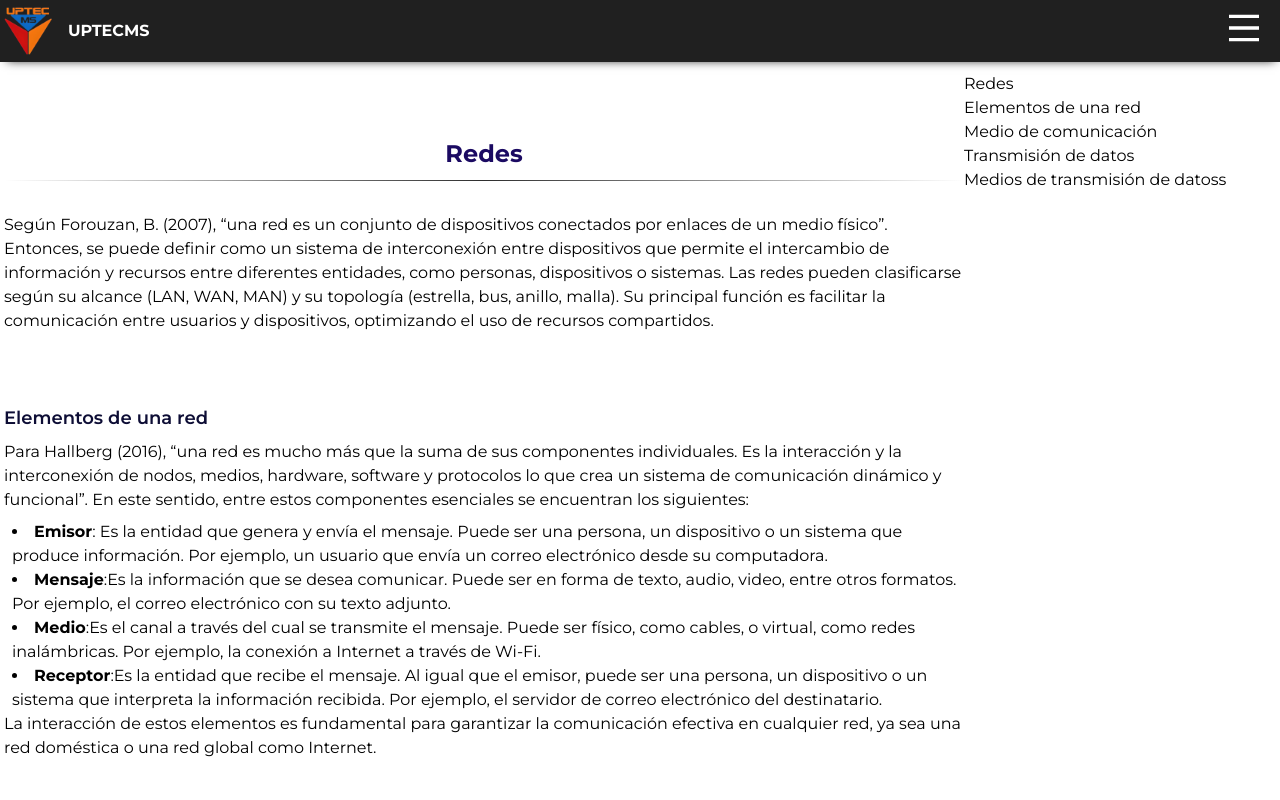
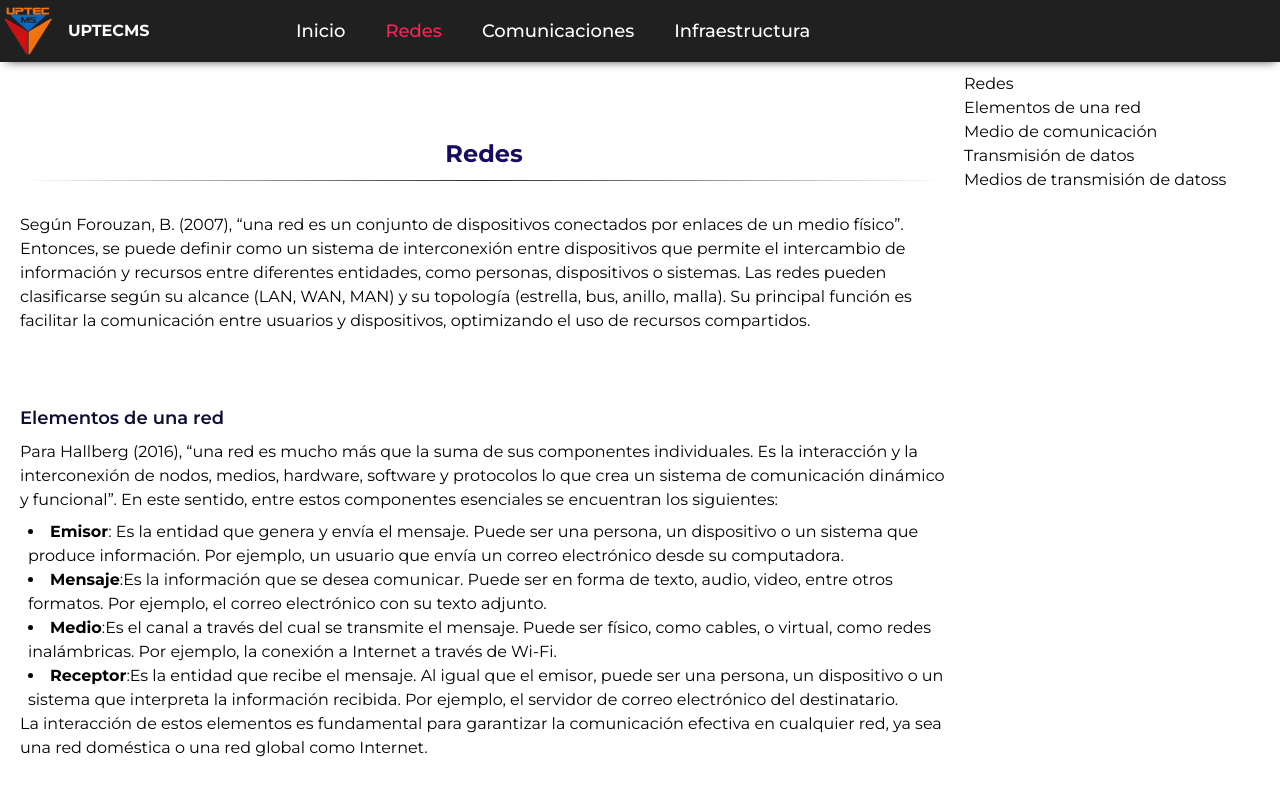
Before and after one commit to 30Bkr/NVPortafolio, a Next.js app: page /redes in a window 1280 px wide. Shown: the top 800 px of the page. Built offline with nearby package versions, Linux system fonts and the light colour scheme; a web font is replaced by a local one.

Commit message:
terminamos

```diff
--- a/src/app/comunicaciones/page.jsx
+++ b/src/app/comunicaciones/page.jsx
@@ -4,8 +4,8 @@ import Image from 'next/image';
 import Link from 'next/link';
 export default function Page() {
   return (
-    <div className={`py-18 ${styles.contenedor} w-full grid grid-cols-4`}>
-      <div className={`col-span-3 ${styles.blog}`} id='contenido'>
+    <div className={`py-18 px-2 lg:px-0 ${styles.contenedor} w-full lg:grid lg:grid-cols-4`}>
+      <div className={`lg:col-span-3 ${styles.blog}`} id='contenido'>
         <div id='lineas' className='pt-16'>
           <h2>Comunicaciones</h2>
           <div className="w-full p-[0.5px] bg-gradient-to-r from-transparent via-foreground/90 to-transparent mb-8"/>
@@ -108,8 +108,8 @@ export default function Page() {
         </div>
 
       </div>
-      <div id='side-bar' className='col-span-1 relative'>
-        <div className='fixed'>
+      <div id='side-bar' className='lg:col-span-1 lg:relative lg:flex hidden'>
+        <div className='lg:fixed'>
         <ul>
           <Link href={'/comunicaciones#lineas'}>
             <li>Líneas de comunicación</li>
--- a/src/app/infraestructura/page.jsx
+++ b/src/app/infraestructura/page.jsx
@@ -9,8 +9,8 @@ export default function Page() {
   console.log(pathname);
 
   return (
-    <div className={`py-18 ${styles.contenedor} w-full grid grid-cols-4`}>
-      <div className={`col-span-3 ${styles.blog} relative`} id='contenido'>
+    <div className={`lg:py-18  px-2 lg:px-0 ${styles.contenedor} w-full lg:grid lg:grid-cols-4`}>
+      <div className={`lg:col-span-3 ${styles.blog} relative`} id='contenido'>
 
         <div id='Servicios' className='pt-16'>
           <h2>Servicios y protocolos</h2>
@@ -622,7 +622,7 @@ export default function Page() {
 
       </div>
 
-      <div id='side-bar' className='col-span-1 fixed right-0'>
+      <div id='side-bar' className='lg:col-span-1 lg:fixed lg:right-0 lg:flex hidden'>
         <ul>
           <Link href={'/infraestructura/#Servicios'}>
             <li>
--- a/src/app/layout.jsx
+++ b/src/app/layout.jsx
@@ -21,7 +21,7 @@ export const metadata = {
 export default function RootLayout({ children }) {
   return (
     <html lang="en" className="relative">
-      <body className="relative">
+      <body className="relative lg:overflow-auto overflow-x-hidden">
         <Header/>
         {children}
         <Footer/>
--- a/src/app/redes/page.jsx
+++ b/src/app/redes/page.jsx
@@ -3,8 +3,8 @@ import styles from '../page.module.css'
 import Link from 'next/link';
 export default function Page() {
   return (
-    <div className={`py-18 ${styles.contenedor} w-full grid grid-cols-4`}>
-      <div className={`col-span-3 ${styles.blog}`} id='contenido'>
+    <div className={`lg:py-18 ${styles.contenedor} lg:w-full lg:grid lg:grid-cols-4`}>
+      <div className={`lg:col-span-3 ${styles.blog} px-4`} id='contenido'>
         <div id='redes' className='pt-16'>
           <h2>Redes</h2>
           <div className="w-full p-[0.5px] bg-gradient-to-r from-transparent via-foreground/90 to-transparent mb-8"/>
@@ -99,8 +99,8 @@ export default function Page() {
       </div>
 
 
-      <div className='col-span-1 relative'>
-        <div id='side-bar' className='fixed'>
+      <div className='lg:col-span-1 lg:relative lg:flex hidden'>
+        <div id='side-bar' className='lg:fixed'>
           <ul>
             <Link href={'/redes#redes'}>
               <li>Redes</li>
--- a/src/components/header/Header.jsx
+++ b/src/components/header/Header.jsx
@@ -14,13 +14,16 @@ const Header = () => {
       setClic(!clic)
       console.log(clic)
     }
+    const close = () => {
+      setClic(false)
+      console.log(clic)
+    }
 
   return (
       <div className={`flex items-center ${styles.header}`}>
-        <div className='absolute lg:block right-4'>
+        <div className='absolute lg:hidden flex right-4'>
           <button onClick={() => {handleClic()}}>
             <RiMenuFill  className='w-10 h-10'/>
-
           </button>
         </div>
         <div className='flex items-center w-68'>
@@ -32,25 +35,24 @@ const Header = () => {
           />
           <p className='text-center ml-4 font-bold'>UPTECMS</p>
         </div>
-        <ul className={`lg:${styles.nav} ${clic? styles.nav: 'hidden'} `}>
-          <Link href={'/'} className={`${pathname  === '/' ? 'text-rose-500' : ''}`}>
+        <ul className={`lg:flex lg:items-center ${clic? styles.nav: 'hidden'} `}>
+          <Link onClick={()=>{close()}} href={'/'} className={`${pathname  === '/' ? 'text-rose-500' : ''}`}>
             <li className='mx-5'>
-              <button className='cursor-pointer  hover:text-rose-500  font-medium text-[18px]'>Inicio</button>
+              <button  className='cursor-pointer  hover:text-rose-500  font-medium text-[18px]'>Inicio</button>
             </li>
           </Link>
-          <Link href={'/redes'} className={`${pathname  === '/redes' ? 'text-rose-500' : ''}`}>
+          <Link onClick={()=>{close()}} href={'/redes'} className={`${pathname  === '/redes' ? 'text-rose-500' : ''}`}>
             <li className='mx-5 cursor-pointer'>
               <button className='cursor-pointer  hover:text-rose-500  font-medium text-[18px]'>Redes</button>
             </li>
           </Link>
-          <Link href={'/comunicaciones'} className={`${pathname  === '/comunicaciones' ? 'text-rose-500' : ''}`}>
+          <Link onClick={()=>{close()}} href={'/comunicaciones'} className={`${pathname  === '/comunicaciones' ? 'text-rose-500' : ''}`}>
             <li className='mx-5 cursor-pointer'>
               <button className='cursor-pointer  hover:text-rose-500  font-medium text-[18px]'>Comunicaciones</button>
             </li>
           </Link>
-          <Link href={'/infraestructura'} className={`${pathname  === '/infraestructura' ? 'text-rose-500' : ''}`}>
-            <li className='lg:mx-5 mb-4 cursor-pointer'>
-
+          <Link onClick={()=>{close()}} href={'/infraestructura'} className={`${pathname  === '/infraestructura' ? 'text-rose-500' : ''}`}>
+            <li className='lg:mx-5 mb-4 lg:mb-0 cursor-pointer'>
               <button className='cursor-pointer  hover:text-rose-500  font-medium text-[18px]'>Infraestructura</button>
             </li>
           </Link>
```
